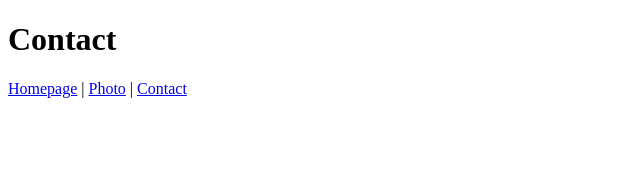
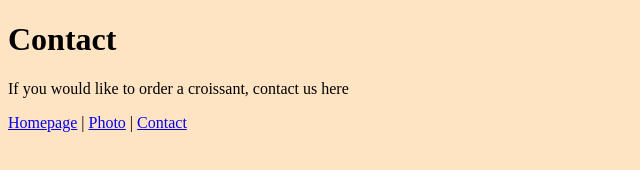
Before and after one commit to ShiraHella/croissant, a plain HTML site: page contact.html in a window 1280 px wide. Shown: the whole page, without its empty margins (0-640 px from the left). Drawn offline with Linux system fonts and the light colour scheme.

Commit message:
Set up site skeleton

```diff
--- a/contact.html
+++ b/contact.html
@@ -9,7 +9,7 @@
 </head>
 <body>
   <h1>Contact</h1>
-
+ <p> If you would like to order a croissant, contact us here</p>
   <a href="/">Homepage</a> | <a href="/photo.html">Photo</a> | <a href="/contact.html">Contact</a>
 </body>
 </html>
--- a/src/styles.css
+++ b/src/styles.css
@@ -0,0 +1,3 @@
+body {
+  background-color: bisque;
+}
```
Also changed, not shown: index.html (+1 -1 lines), photo.html (+2 -0 lines).
